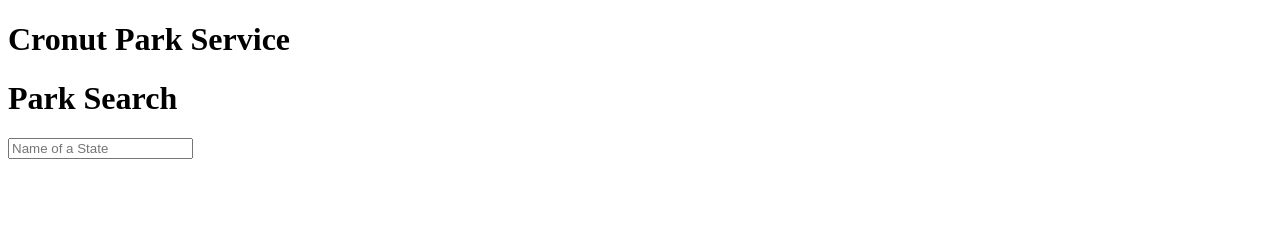
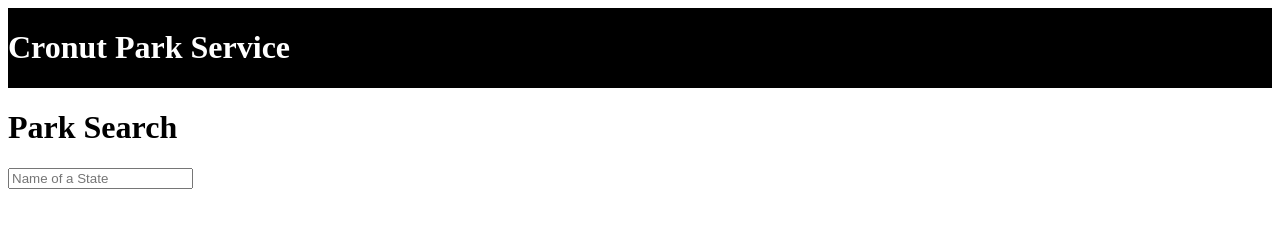
Before and after one commit to DoctorCronut/DoctorCronut.github.io, a plain HTML site: page index.html in a window 1280 px wide. Drawn offline with Linux system fonts and the light colour scheme.

Commit message:
edited header file css style sheet added div and containers to index

```diff
--- a/content.css
+++ b/content.css
@@ -0,0 +1,5 @@
+header {
+    background-color: black;
+    color: white;
+    display: flex;
+}
--- a/index.html
+++ b/index.html
@@ -9,9 +9,13 @@
             <h1>Cronut Park Service</h1>
         </header>
         <div class="row">
-            <h1>Park Search</h1>
+            <div class="container">
+                <h1>Park Search</h1>
+                <form>
+                    <input type="text" placeholder="Name of a State" name="search">
+                </form>
+            </div>
         </div>
-        <form><input type="text" placeholder="Name of a State" name="search"></form>
         <footer>
 
         </footer>
```
